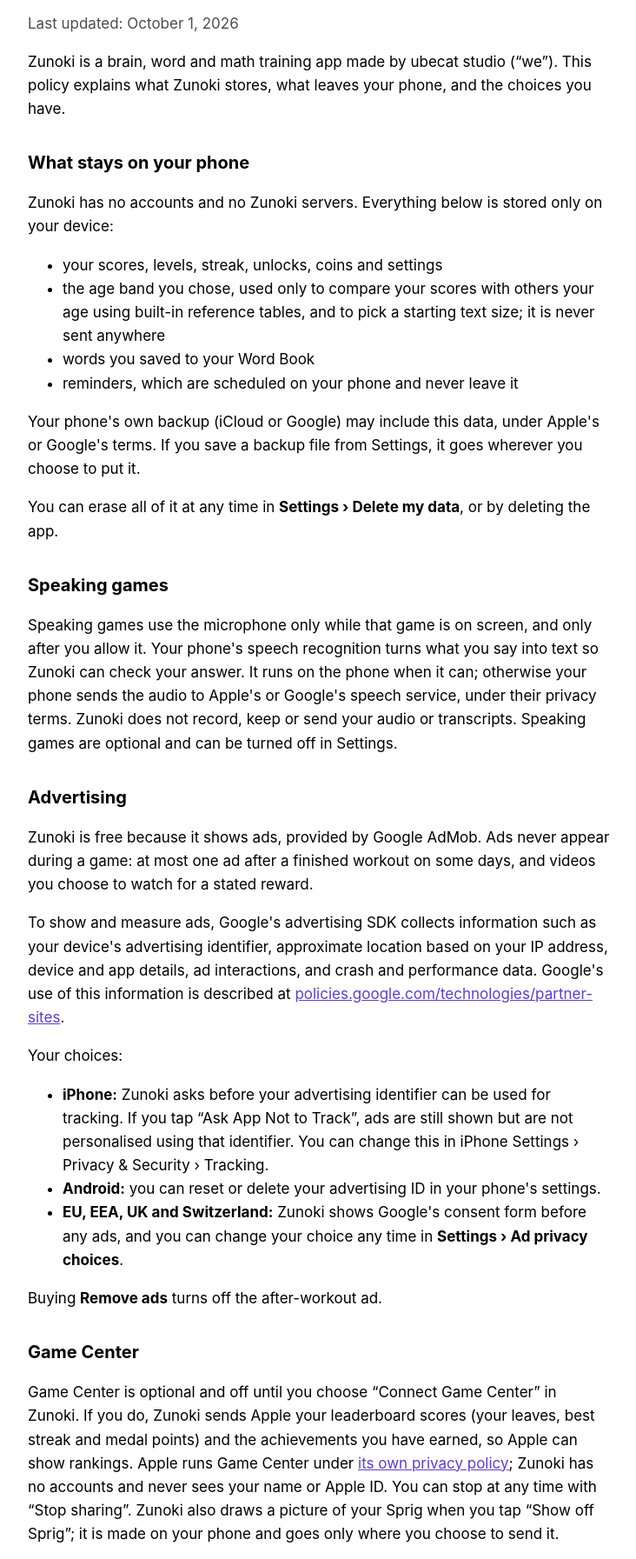
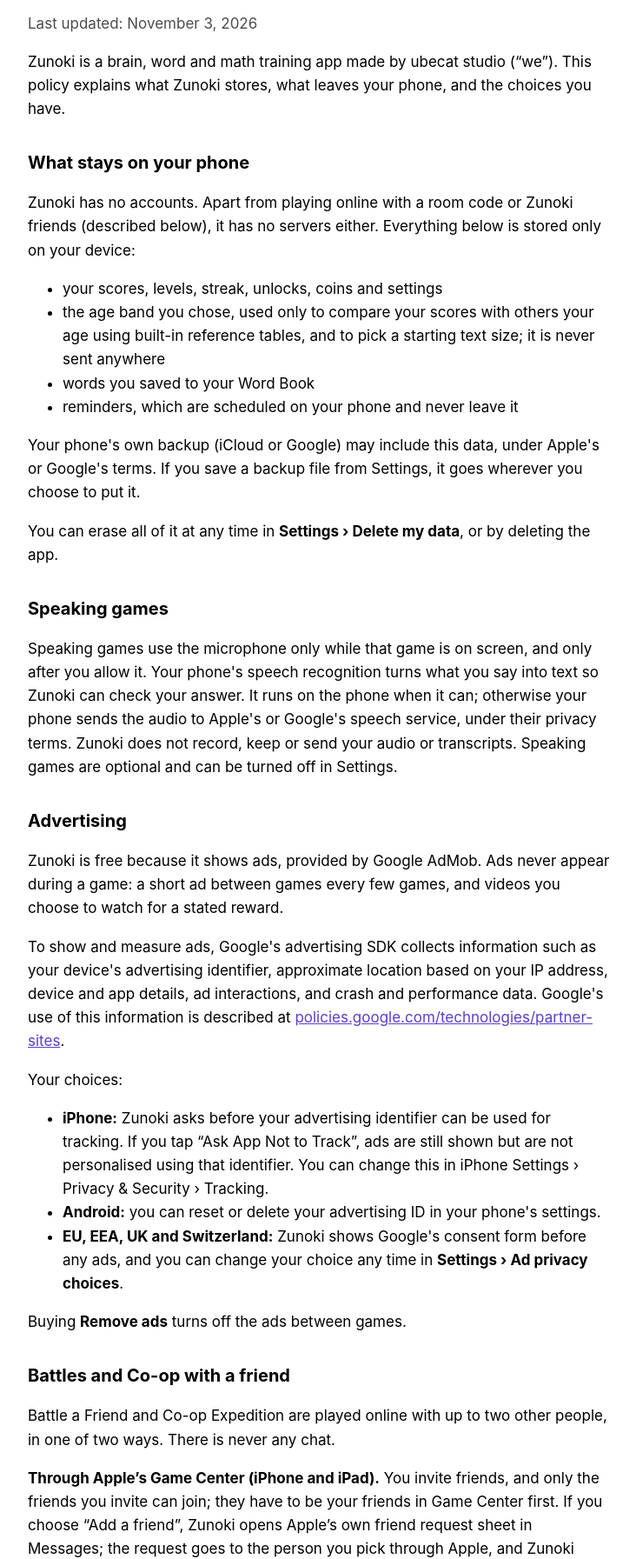
Before and after one commit to Ubecat/spry-site, a plain HTML site: page privacy.html in a window 1280 px wide. Shown: the part 143-1936 px from the top of the page at 87% size, without its empty margins (272-1004 px from the left). Drawn offline with Linux system fonts and the light colour scheme.

Commit message:
Add files via upload

```diff
--- a/privacy.html
+++ b/privacy.html
@@ -19,11 +19,11 @@
 <body>
 <nav><a href="index.html">Zunoki</a><a href="privacy.html">Privacy policy</a><a href="support.html">Support</a></nav>
 <h1>Zunoki privacy policy</h1>
-<p class="muted">Last updated: October 1, 2026</p>
+<p class="muted">Last updated: November 3, 2026</p>
 <p>Zunoki is a brain, word and math training app made by ubecat studio (&ldquo;we&rdquo;). This policy explains what Zunoki stores, what leaves your phone, and the choices you have.</p>
 
 <h2>What stays on your phone</h2>
-<p>Zunoki has no accounts and no Zunoki servers. Everything below is stored only on your device:</p>
+<p>Zunoki has no accounts. Apart from playing online with a room code or Zunoki friends (described below), it has no servers either. Everything below is stored only on your device:</p>
 <ul>
   <li>your scores, levels, streak, unlocks, coins and settings</li>
   <li>the age band you chose, used only to compare your scores with others your age using built-in reference tables, and to pick a starting text size; it is never sent anywhere</li>
@@ -37,7 +37,7 @@
 <p>Speaking games use the microphone only while that game is on screen, and only after you allow it. Your phone's speech recognition turns what you say into text so Zunoki can check your answer. It runs on the phone when it can; otherwise your phone sends the audio to Apple's or Google's speech service, under their privacy terms. Zunoki does not record, keep or send your audio or transcripts. Speaking games are optional and can be turned off in Settings.</p>
 
 <h2>Advertising</h2>
-<p>Zunoki is free because it shows ads, provided by Google AdMob. Ads never appear during a game: at most one ad after a finished workout on some days, and videos you choose to watch for a stated reward.</p>
+<p>Zunoki is free because it shows ads, provided by Google AdMob. Ads never appear during a game: a short ad between games every few games, and videos you choose to watch for a stated reward.</p>
 <p>To show and measure ads, Google's advertising SDK collects information such as your device's advertising identifier, approximate location based on your IP address, device and app details, ad interactions, and crash and performance data. Google's use of this information is described at <a href="https://policies.google.com/technologies/partner-sites">policies.google.com/technologies/partner-sites</a>.</p>
 <p>Your choices:</p>
 <ul>
@@ -45,10 +45,19 @@
   <li><strong>Android:</strong> you can reset or delete your advertising ID in your phone's settings.</li>
   <li><strong>EU, EEA, UK and Switzerland:</strong> Zunoki shows Google's consent form before any ads, and you can change your choice any time in <strong>Settings &rsaquo; Ad privacy choices</strong>.</li>
 </ul>
-<p>Buying <strong>Remove ads</strong> turns off the after-workout ad.</p>
+<p>Buying <strong>Remove ads</strong> turns off the ads between games.</p>
+
+<h2>Battles and Co-op with a friend</h2>
+<p>Battle a Friend and Co-op Expedition are played online with up to two other people, in one of two ways. There is never any chat.</p>
+<p><strong>Through Apple&rsquo;s Game Center (iPhone and iPad).</strong> You invite friends, and only the friends you invite can join; they have to be your friends in Game Center first. If you choose &ldquo;Add a friend&rdquo;, Zunoki opens Apple&rsquo;s own friend request sheet in Messages; the request goes to the person you pick through Apple, and Zunoki never sees who that is or reads your friends list. While you play, your Game Center name and your scores in that game go to the others, through Apple&rsquo;s servers, so you can all see how you are doing. Zunoki stores none of it, and nothing is shared once the game is over. Apple runs Game Center under <a href="https://www.apple.com/legal/privacy/">its own privacy policy</a>.</p>
+<p><strong>With a room code (iPhone and Android).</strong> One player makes a room and gets a six-letter code; the others type it in. While you play, a small relay server passes your scores and game messages between the phones in the room. The relay is run for Zunoki on Cloudflare. It sees your phone&rsquo;s internet address, the room code, and a <em>play name</em> that Zunoki gives you (two words picked from a list, like &ldquo;Brave Otter&rdquo;; you never type it, and you can shuffle it). It does not write the match to disk, and the room is deleted when everyone has left, or after two hours. Anyone who has the code can join while the room is open and not full, and the host sees who has joined, so share a code only with people you want to play with. Cloudflare handles connections under <a href="https://www.cloudflare.com/privacypolicy/">its own privacy policy</a>.</p>
+<p><strong>Zunoki friends (optional, iPhone and Android).</strong> If you open Zunoki friends, your phone gets a random friend code and keeps a secret key; your friends list is stored only on your phone. When you add a friend by their code, a request goes into their mailbox on the same relay, and an invitation to play goes there too. A mailbox holds the sender&rsquo;s friend code and play name: friend requests for up to three days, invitations for ten minutes, until the other phone collects them when Zunoki is open (there are no notifications while the app is closed). The relay stores only a fingerprint of your key, never the key itself. You can ignore or block a request, and an invitation from someone you have not accepted is thrown away. <strong>Settings &rsaquo; Delete my data</strong> deletes your mailbox and friend code.</p>
 
 <h2>Game Center</h2>
-<p>Game Center is optional and off until you choose &ldquo;Connect Game Center&rdquo; in Zunoki. If you do, Zunoki sends Apple your leaderboard scores (your leaves, best streak and medal points) and the achievements you have earned, so Apple can show rankings. Apple runs Game Center under <a href="https://www.apple.com/legal/privacy/">its own privacy policy</a>; Zunoki has no accounts and never sees your name or Apple ID. You can stop at any time with &ldquo;Stop sharing&rdquo;. Zunoki also draws a picture of your Sprig when you tap &ldquo;Show off Sprig&rdquo;; it is made on your phone and goes only where you choose to send it.</p>
+<p>Game Center is optional and off until you choose &ldquo;Connect Game Center&rdquo; in Zunoki. If you do, Zunoki sends Apple your leaderboard scores (your leaves, best streak and medal points) and the achievements you have earned, so Apple can show rankings. Apple runs Game Center under <a href="https://www.apple.com/legal/privacy/">its own privacy policy</a>. For leaderboards and achievements, Zunoki has no accounts and never sees your name or Apple ID. You can stop at any time with &ldquo;Stop sharing&rdquo;. Zunoki also draws a picture of your Sprig when you tap &ldquo;Show off Sprig&rdquo;; it is made on your phone and goes only where you choose to send it.</p>
+
+<h2>Feedback</h2>
+<p>&ldquo;Send feedback&rdquo; opens your own email app with a message to ubecatstudios@gmail.com that you can read and change before you send it. It holds the stars you chose, anything you write, and the Zunoki version. Nothing is sent unless you press Send in your email app. It is separate from any rating in the App Store or Google Play.</p>
 
 <h2>Purchases</h2>
 <p>&ldquo;Remove ads&rdquo; is bought through the App Store or Google Play. They handle the payment; Zunoki never sees your payment details. Zunoki only learns that the purchase was made, so it can turn ads off.</p>
```
Also changed, not shown: index.html (+5 -0 lines).
